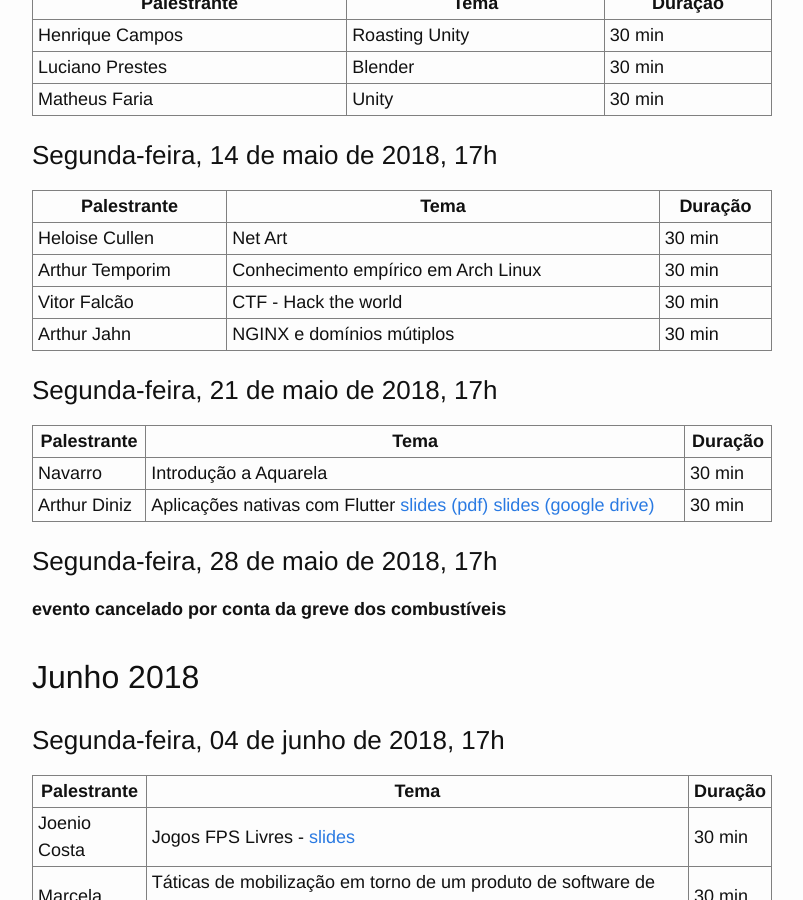
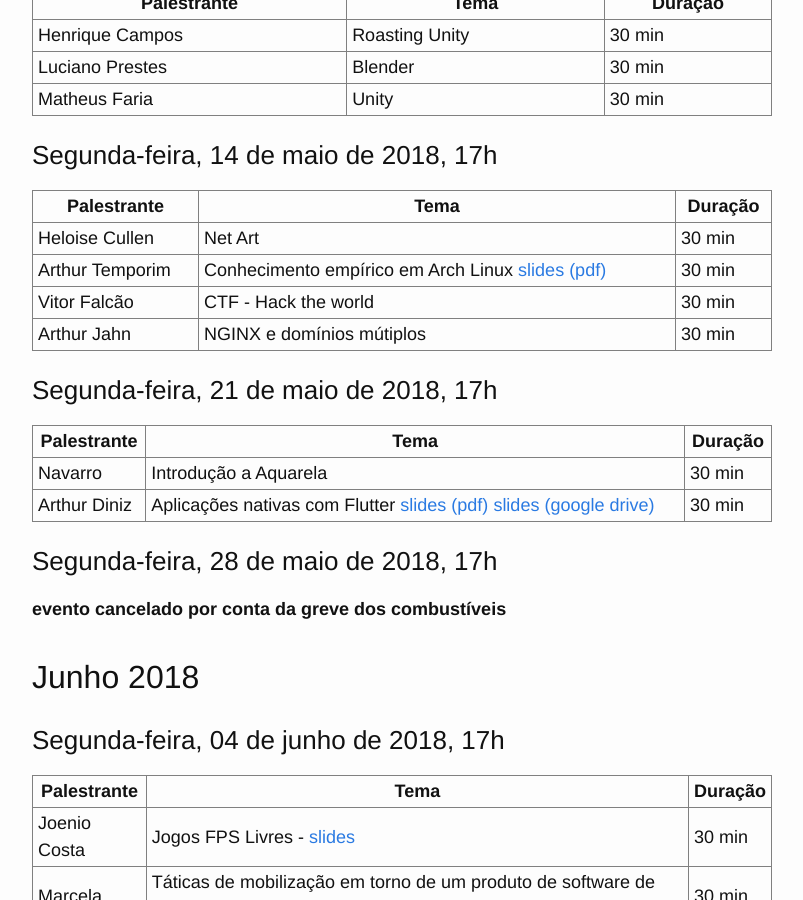
Before and after one commit to lappis-unb/MiniLappisConf, a Jekyll site: the page built from passados.md, in a window 1280 px wide and 900 px high, scrolled down 1758 px. Shown: the whole window, without its empty margins (238-1041 px from the left). Built offline with Jekyll 4.4.1, drawn with Linux system fonts in a browser that asks for light colours.

Commit message:
link para slides do ArchLinux
valeu @arthurTemporim

closes #9

```diff
--- a/passados.md
+++ b/passados.md
@@ -70,7 +70,7 @@
 | Palestrante     | Tema                                    | Duração |
 | --------------- | --------------------------------------- | ------- |
 | Heloise Cullen  | Net Art                                 | 30 min  |
-| Arthur Temporim | Conhecimento empírico em Arch Linux     | 30 min  |
+| Arthur Temporim | Conhecimento empírico em Arch Linux [slides (pdf)](slides/arch/archLinux.pdf) | 30 min  |
 | Vitor Falcão    | CTF - Hack the world                    | 30 min  |
 | Arthur Jahn     | NGINX e domínios mútiplos               | 30 min  |
 
```
